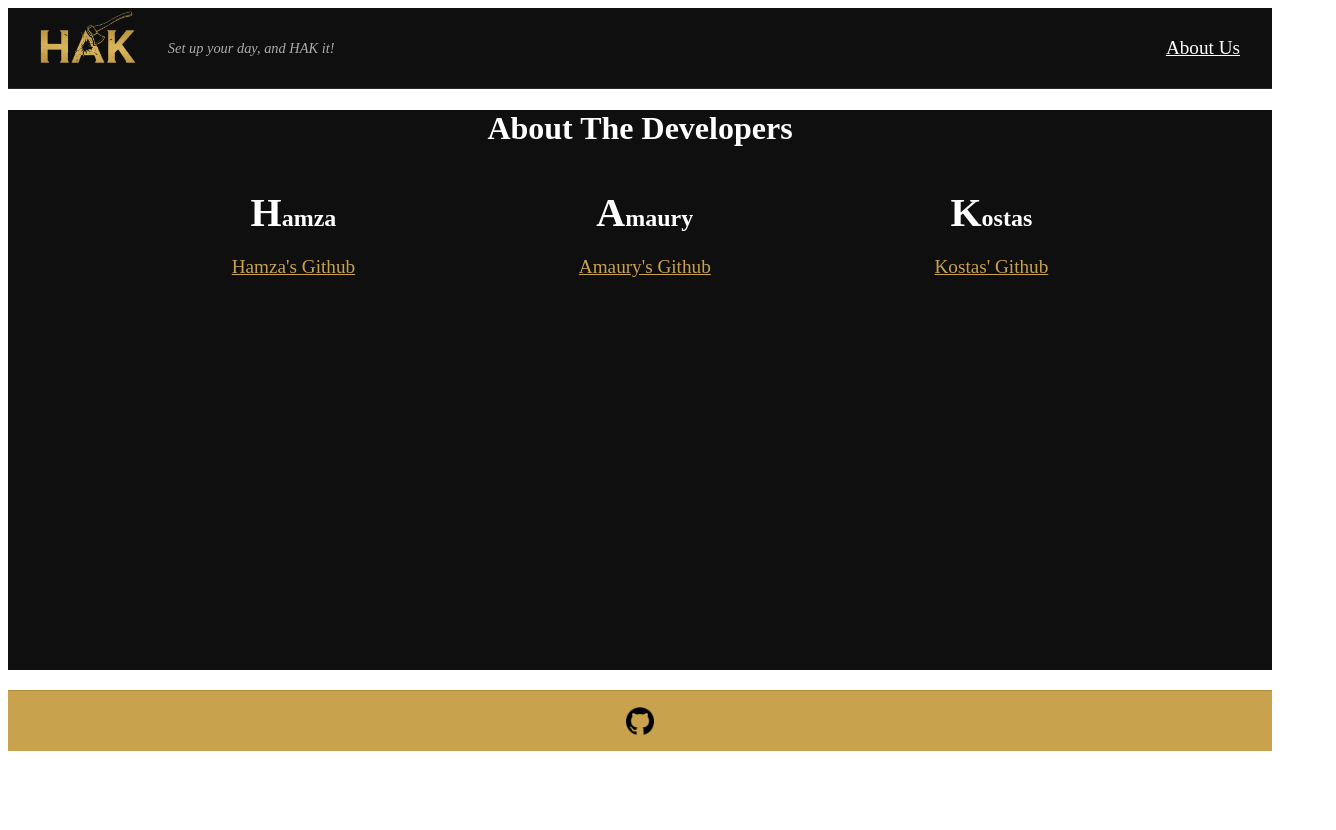
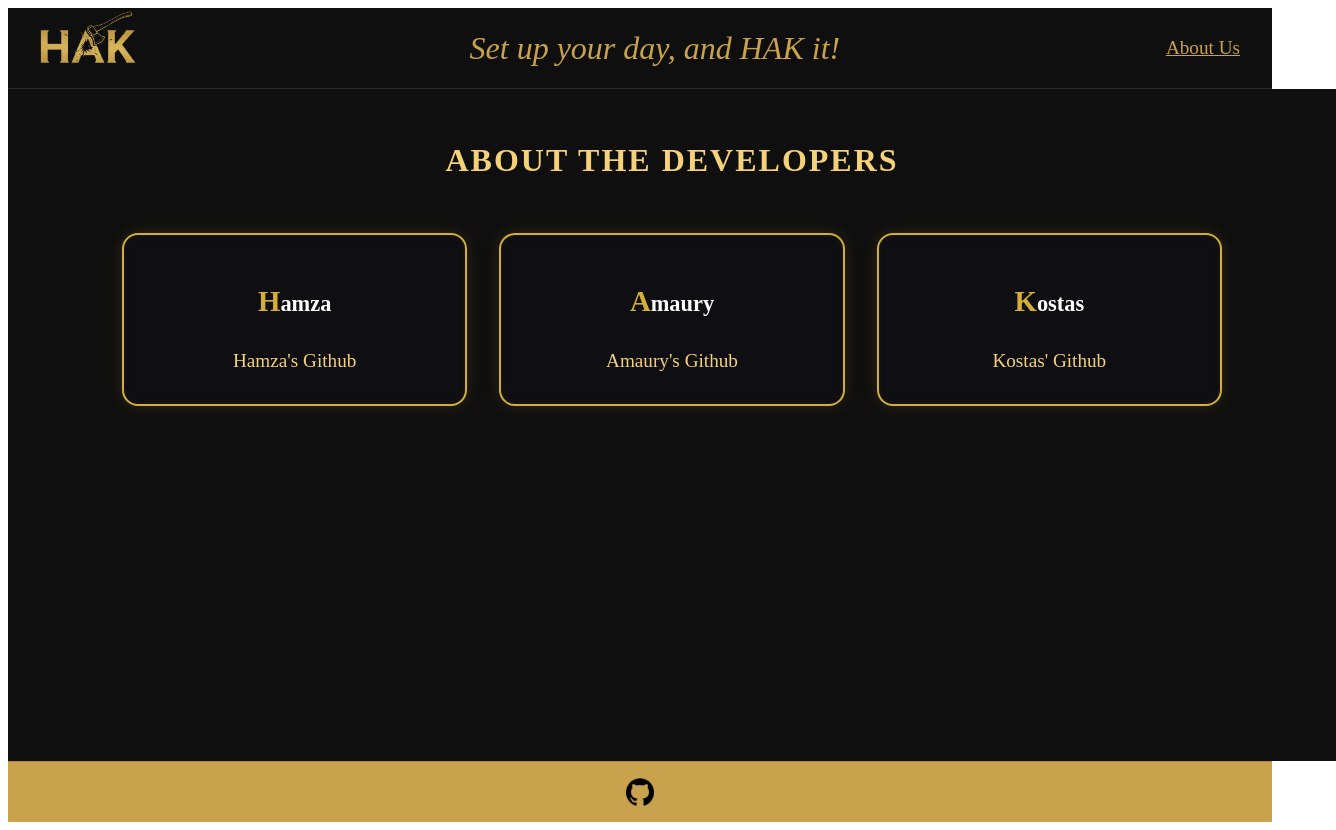
Before and after one commit to Stradow/HAK-To-Do, a React (Vite) app: page /about-us in a window 1280 px wide. Shown: the whole page, 1336 px wide, since content can reach past the window. Before the commit the page ends 800 px from the top, so only its background shows below. Built offline with nearby package versions, Linux system fonts and the light colour scheme.

Commit message:
Final Tuch

```diff
--- a/src/App.css
+++ b/src/App.css
@@ -20,6 +20,7 @@
 
   display: flex;
   align-items: center;
+  justify-content: space-between;
   gap: 1.5rem;
 }
 
@@ -31,22 +32,19 @@
 
 /* Title */
 .title {
-  font-size: 1.8rem;
-  font-weight: bold;
+  font-size: 2.4rem;
+  font-weight: 700;
   color: #c9a24d;
-  letter-spacing: 2px;
+  letter-spacing: 3px;
+  text-align: center;
 }
 
 /* Tagline */
 .prop-sentence {
-  font-size: 0.9rem;
-  color: #aaa;
+  font-size: 2rem;
+  color: #c9a24d;
   margin-left: 0.5rem;
   white-space: nowrap;
-}
-
-.navbar > *:last-child {
-  margin-left: auto;
 }
 
 a {
@@ -56,7 +54,7 @@ a {
 
 .active {
   font-size: 1.2rem;
-  color: white;
+  color: #c9a24d;
 }
 
 /* =========================
@@ -430,3 +428,79 @@ form button:hover {
 .first-letter {
   font-size: 40px;
 }
+
+/* =========================
+   ABOUT US PAGE
+   ========================= */
+
+.about-container {
+  width: 100%;
+  min-height: 100%;
+  padding: 2rem;
+  display: flex;
+  flex-direction: column;
+  align-items: center;
+  gap: 2rem;
+}
+
+.about-container h1 {
+  color: #f5d27a;
+  text-transform: uppercase;
+  letter-spacing: 2px;
+}
+
+#developers-container {
+  width: 100%;
+  max-width: 1100px;
+  display: flex;
+  justify-content: space-between;
+  gap: 2rem;
+}
+
+#developers-container > div {
+  flex: 1;
+  background: rgba(15, 15, 20, 0.9);
+  border: 2px solid #d4af37;
+  border-radius: 16px;
+  padding: 2rem;
+  text-align: center;
+  box-shadow: 0 0 15px rgba(212, 175, 55, 0.15),
+    inset 0 0 10px rgba(212, 175, 55, 0.05);
+  transition: transform 0.3s ease, box-shadow 0.3s ease;
+}
+
+#developers-container > div:hover {
+  transform: translateY(-6px);
+  box-shadow: 0 0 25px rgba(212, 175, 55, 0.35),
+    inset 0 0 15px rgba(212, 175, 55, 0.1);
+}
+
+#developers-container h2 {
+  color: #ffffff;
+  margin-bottom: 1rem;
+  font-size: 1.4rem;
+}
+
+.first-letter {
+  color: #d4af37;
+  font-size: 1.8rem;
+}
+
+#developers-container a {
+  display: inline-block;
+  margin-top: 1rem;
+  color: #f5d27a;
+  text-decoration: none;
+  font-weight: 500;
+  transition: color 0.2s ease, text-shadow 0.2s ease;
+}
+
+#developers-container a:hover {
+  color: #ffffff;
+  text-shadow: 0 0 8px rgba(212, 175, 55, 0.8);
+}
+.about-container {
+  margin-bottom: 0;
+  padding-bottom: 0;
+  min-height: calc(100vh - 160px);
+}
--- a/src/data.json
+++ b/src/data.json
@@ -1,42 +1,19 @@
 [
   {
     "id": 1,
-    "text": "Check emails",
+    "text": "Plan the day",
     "isDone": false,
     "days": ["Monday", "Tuesday", "Wednesday", "Thursday", "Friday"]
   },
+
   {
     "id": 2,
-    "text": "Plan the day",
+    "text": "Take a short break",
     "isDone": false,
     "days": ["Monday", "Tuesday", "Wednesday", "Thursday", "Friday"]
   },
   {
     "id": 3,
-    "text": "Work on main task",
-    "isDone": false,
-    "days": ["Monday", "Tuesday", "Wednesday", "Thursday", "Friday"]
-  },
-  {
-    "id": 4,
-    "text": "Attend meetings or classes",
-    "isDone": false,
-    "days": ["Monday", "Tuesday", "Wednesday", "Thursday", "Friday"]
-  },
-  {
-    "id": 5,
-    "text": "Review ongoing tasks",
-    "isDone": false,
-    "days": ["Monday", "Tuesday", "Wednesday", "Thursday", "Friday"]
-  },
-  {
-    "id": 6,
-    "text": "Take a short break",
-    "isDone": false,
-    "days": ["Monday", "Tuesday", "Wednesday", "Thursday", "Friday"]
-  },
-  {
-    "id": 7,
     "text": "Exercise or stretch",
     "isDone": false,
     "days": [
@@ -50,7 +27,7 @@
     ]
   },
   {
-    "id": 8,
+    "id": 4,
     "text": "Prepare meals",
     "isDone": false,
     "days": [
@@ -64,13 +41,13 @@
     ]
   },
   {
-    "id": 9,
+    "id": 5,
     "text": "Clean workspace",
     "isDone": false,
-    "days": ["Monday", "Tuesday", "Wednesday", "Thursday", "Friday", "Saturday"]
+    "days": ["Monday", "Tuesday", "Wednesday", "Thursday", "Friday"]
   },
   {
-    "id": 10,
+    "id": 6,
     "text": "Reflect on the day",
     "isDone": false,
     "days": [
```
